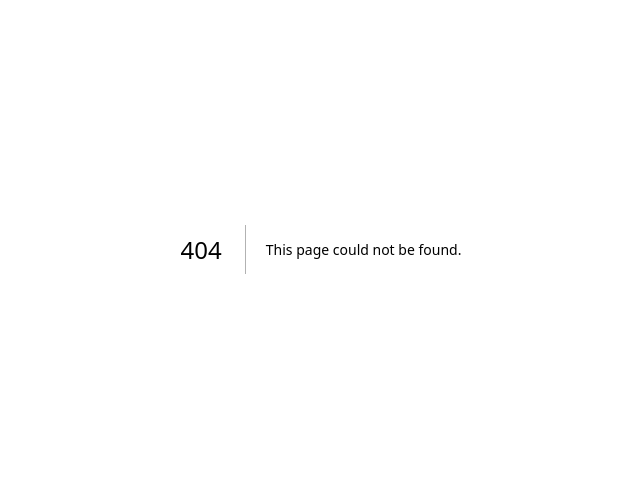
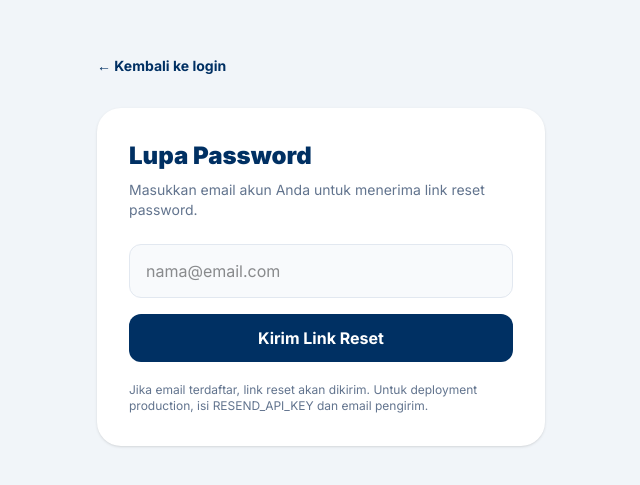
Before and after one commit to abdankribo/website-pemesanan-tiket-kapal-laut, a Next.js app: page /forgot-password in a window 1280 px wide. Before the commit this address had no page. Shown: the part 151-636 px from the top of the page, without its empty margins (319-959 px from the left). Built offline with nearby package versions, Linux system fonts and the light colour scheme.

Commit message:
feat: add password reset and session heartbeat

```diff
--- /dev/null
+++ b/app/forgot-password/page.tsx
@@ -0,0 +1,18 @@
+import Link from "next/link";
+
+export default function ForgotPasswordPage({searchParams}:{searchParams:Promise<{sent?:string}>}) {
+  return <main className="min-h-screen bg-slate-100 px-4 py-8 sm:flex sm:items-center sm:justify-center">
+    <section className="mx-auto w-full max-w-md">
+      <Link href="/login" className="mb-8 inline-flex text-sm font-bold text-primary">← Kembali ke login</Link>
+      <div className="rounded-3xl bg-white p-6 shadow-sm sm:p-8">
+        <h1 className="text-2xl font-black text-primary">Lupa Password</h1>
+        <p className="mt-2 text-sm text-slate-500">Masukkan email akun Anda untuk menerima link reset password.</p>
+        <form action="/api/auth/forgot-password" method="POST" className="mt-6 space-y-4">
+          <input className="input" name="email" type="email" placeholder="nama@email.com" required />
+          <button className="w-full rounded-xl bg-primary px-5 py-3 font-bold text-white">Kirim Link Reset</button>
+        </form>
+        <p className="mt-5 text-xs text-slate-500">Jika email terdaftar, link reset akan dikirim. Untuk deployment production, isi RESEND_API_KEY dan email pengirim.</p>
+      </div>
+    </section>
+  </main>;
+}
```
